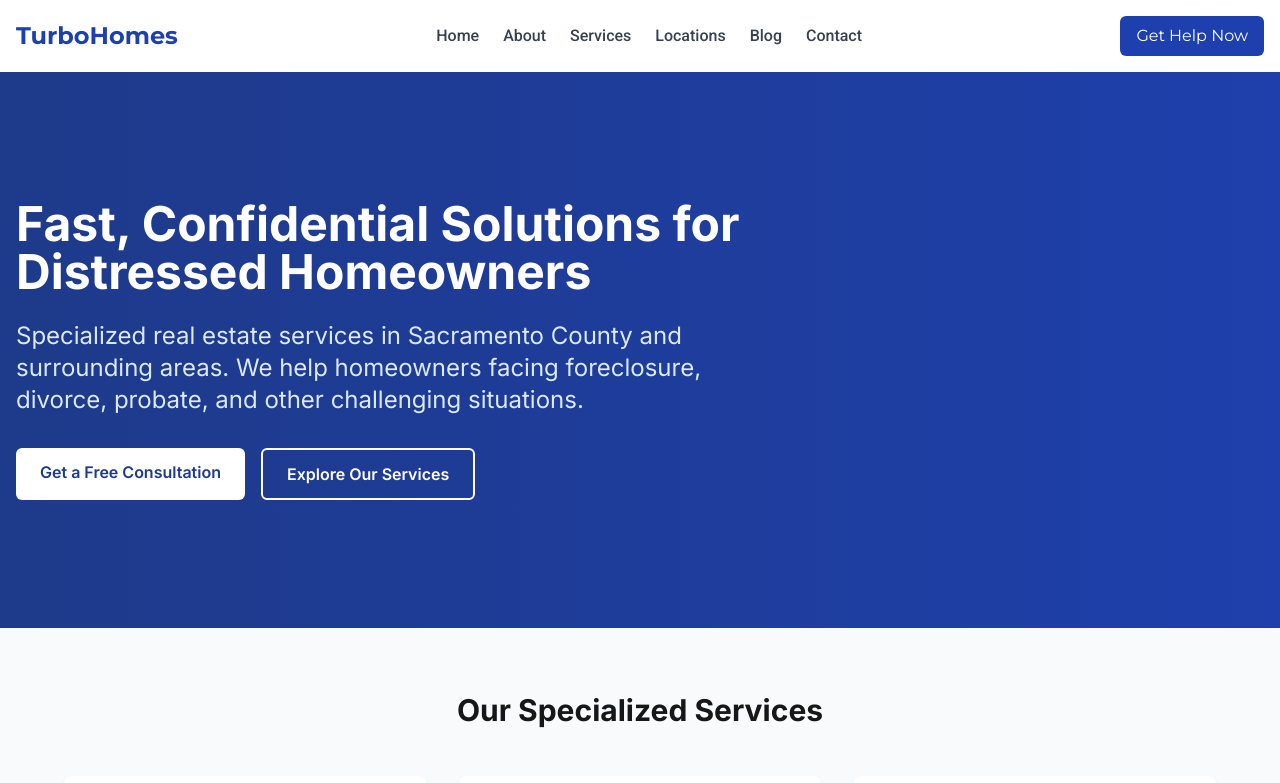
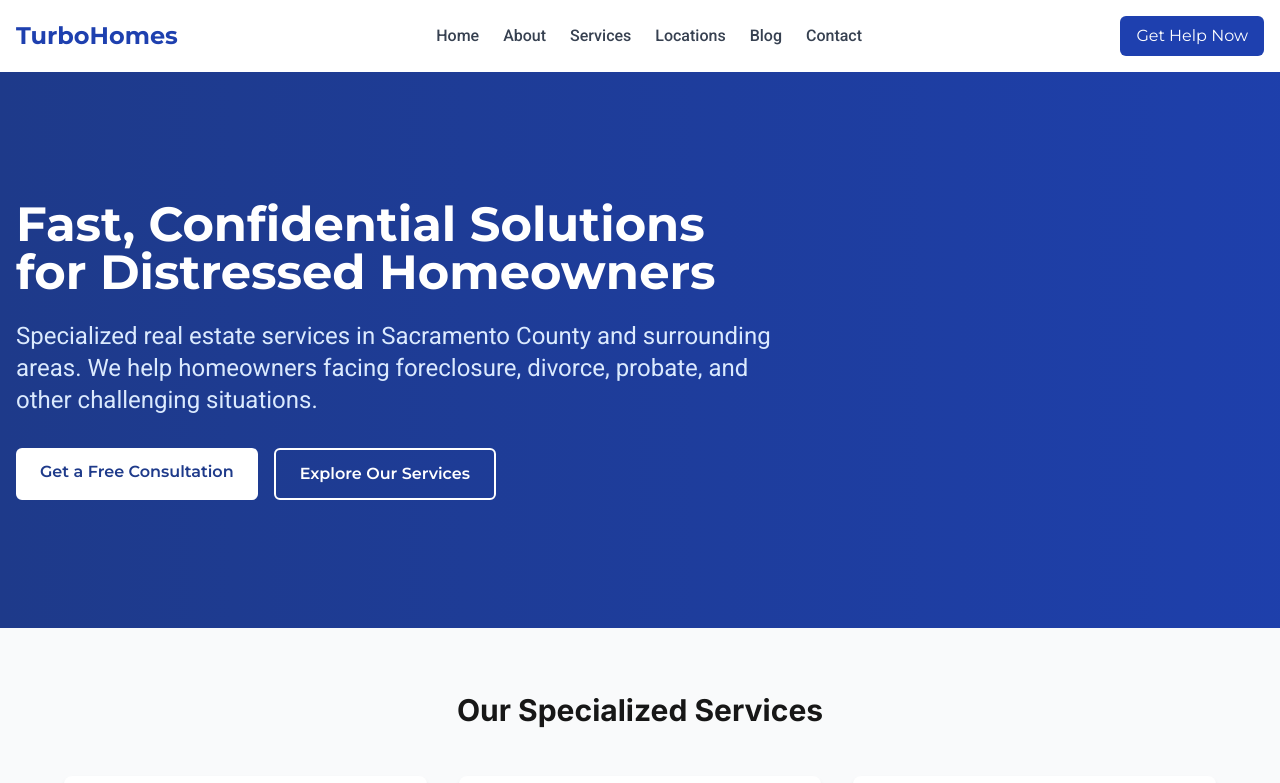
Before and after one commit to TripW1re/reo-agent-website, a Next.js app: page / in a window 1280 px wide. Shown: the top 783 px of the page. Built offline with nearby package versions, Linux system fonts and the light colour scheme.

Commit message:
Update HeroSection.tsx to add font classes

```diff
--- a/app/components/HeroSection.tsx
+++ b/app/components/HeroSection.tsx
@@ -8,11 +8,11 @@ export default function HeroSection() {
 
       <div className="container mx-auto px-4 py-20 md:py-32 relative z-10">
         <div className="max-w-3xl">
-          <h1 className="text-4xl md:text-5xl font-bold mb-6 leading-tight">
+          <h1 className="text-4xl md:text-5xl font-bold mb-6 leading-tight font-montserrat">
             Fast, Confidential Solutions for Distressed Homeowners
           </h1>
 
-          <p className="text-xl md:text-2xl mb-8 text-blue-100">
+          <p className="text-xl md:text-2xl mb-8 text-blue-100 font-roboto">
             Specialized real estate services in Sacramento County and surrounding areas.
             We help homeowners facing foreclosure, divorce, probate, and other challenging situations.
           </p>
@@ -20,14 +20,14 @@ export default function HeroSection() {
           <div className="flex flex-col sm:flex-row gap-4">
             <Link
               href="/contact"
-              className="bg-white text-blue-900 px-6 py-3 rounded-md font-semibold hover:bg-blue-50 transition-colors inline-block text-center"
+              className="bg-white text-blue-900 px-6 py-3 rounded-md font-semibold hover:bg-blue-50 transition-colors inline-block text-center font-montserrat"
             >
               Get a Free Consultation
             </Link>
 
             <Link
               href="/services"
-              className="border-2 border-white text-white px-6 py-3 rounded-md font-semibold hover:bg-white/10 transition-colors inline-block text-center"
+              className="border-2 border-white text-white px-6 py-3 rounded-md font-semibold hover:bg-white/10 transition-colors inline-block text-center font-montserrat"
             >
               Explore Our Services
             </Link>
```
